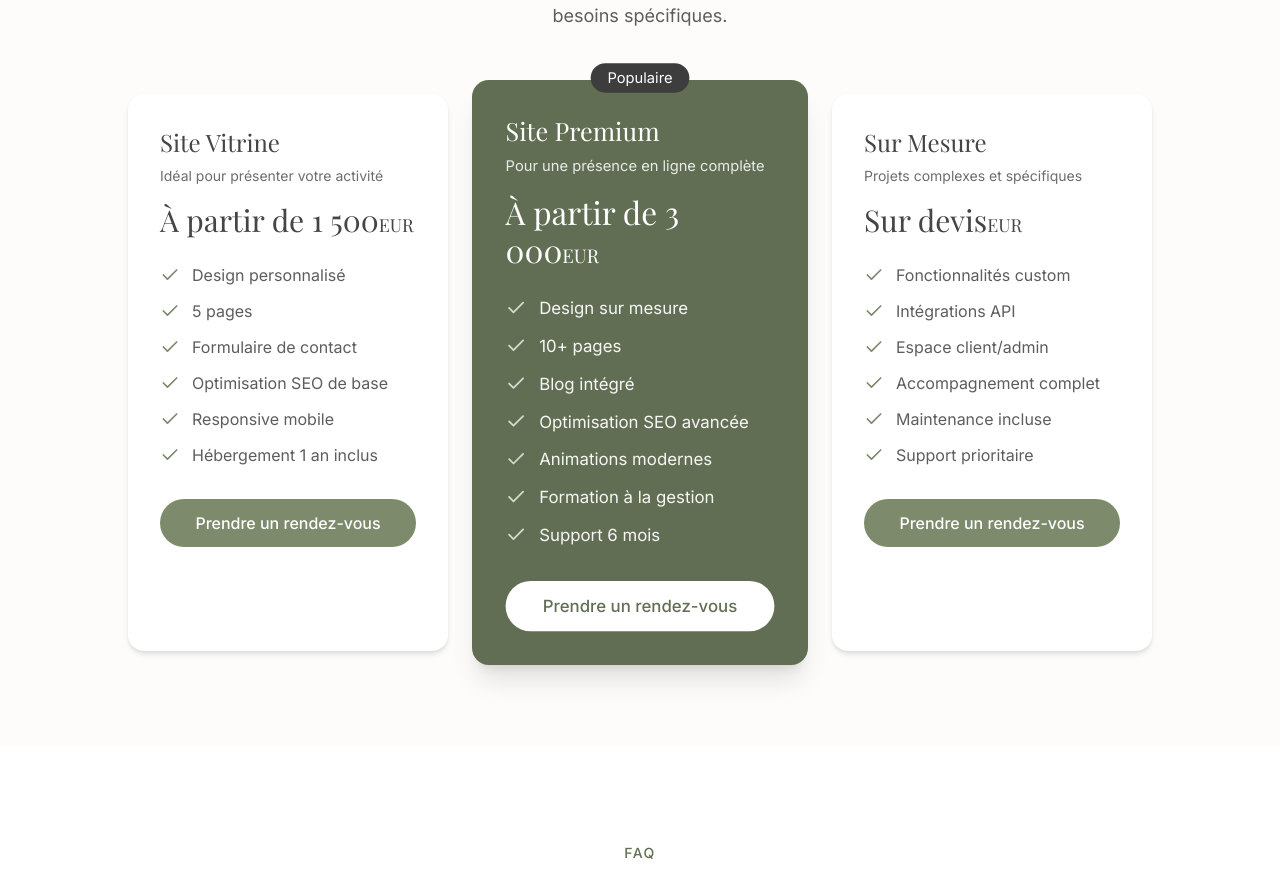
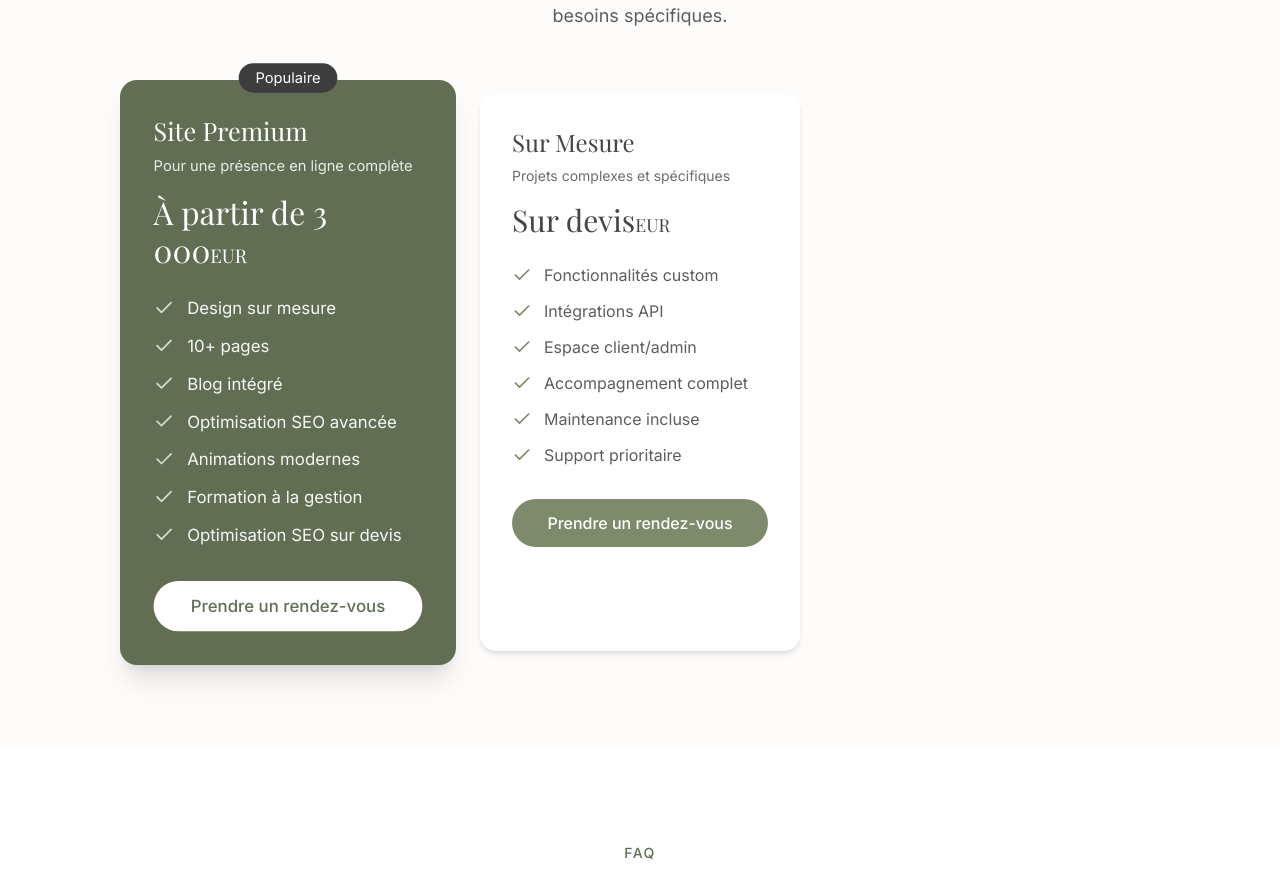
Before and after one commit to valerian35/rochefort-digital, a React (Vite) app: page /creation-site-internet in a window 1280 px wide. Shown: the part 2484-3361 px from the top of the page. Built offline with nearby package versions, Linux system fonts and the light colour scheme; a web font is replaced by a local one.

Commit message:
Update CreationSite pricing plans

```diff
--- a/src/pages/CreationSite.tsx
+++ b/src/pages/CreationSite.tsx
@@ -90,19 +90,6 @@ export default function CreationSite() {
 
   const pricing = [
     {
-      name: 'Site Vitrine',
-      price: 'À partir de 1 500',
-      description: 'Idéal pour présenter votre activité',
-      features: [
-        'Design personnalisé',
-        '5 pages',
-        'Formulaire de contact',
-        'Optimisation SEO de base',
-        'Responsive mobile',
-        'Hébergement 1 an inclus',
-      ],
-    },
-    {
       name: 'Site Premium',
       price: 'À partir de 3 000',
       description: 'Pour une présence en ligne complète',
@@ -113,7 +100,7 @@ export default function CreationSite() {
         'Optimisation SEO avancée',
         'Animations modernes',
         'Formation à la gestion',
-        'Support 6 mois',
+        'Optimisation SEO sur devis',
       ],
       popular: true,
     },
```
